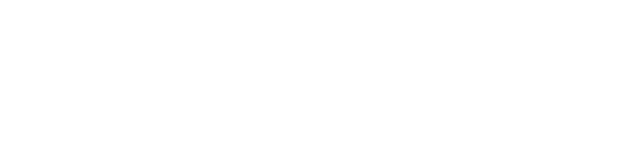
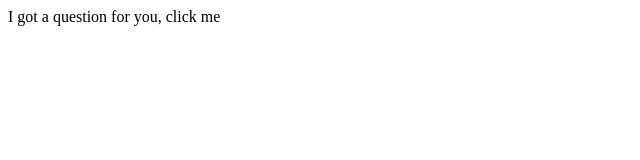
Before and after one commit to Damadog101/valentine, a plain HTML site: page index.html in a window 1280 px wide. Shown: the whole page, without its empty margins (0-640 px from the left). Drawn offline with Linux system fonts and the light colour scheme.

Commit message:
Update index.html

```diff
--- a/index.html
+++ b/index.html
@@ -8,5 +8,9 @@
 		<link rel="stylesheet" href="/styles.css" />
 		<script src="/script.js"></script>
 	</head>
-	<body></body>
+	<body>
+<div class="base" id="base"> I got a question for you, click me </div>
+
+
+</body>
 </html>
```
